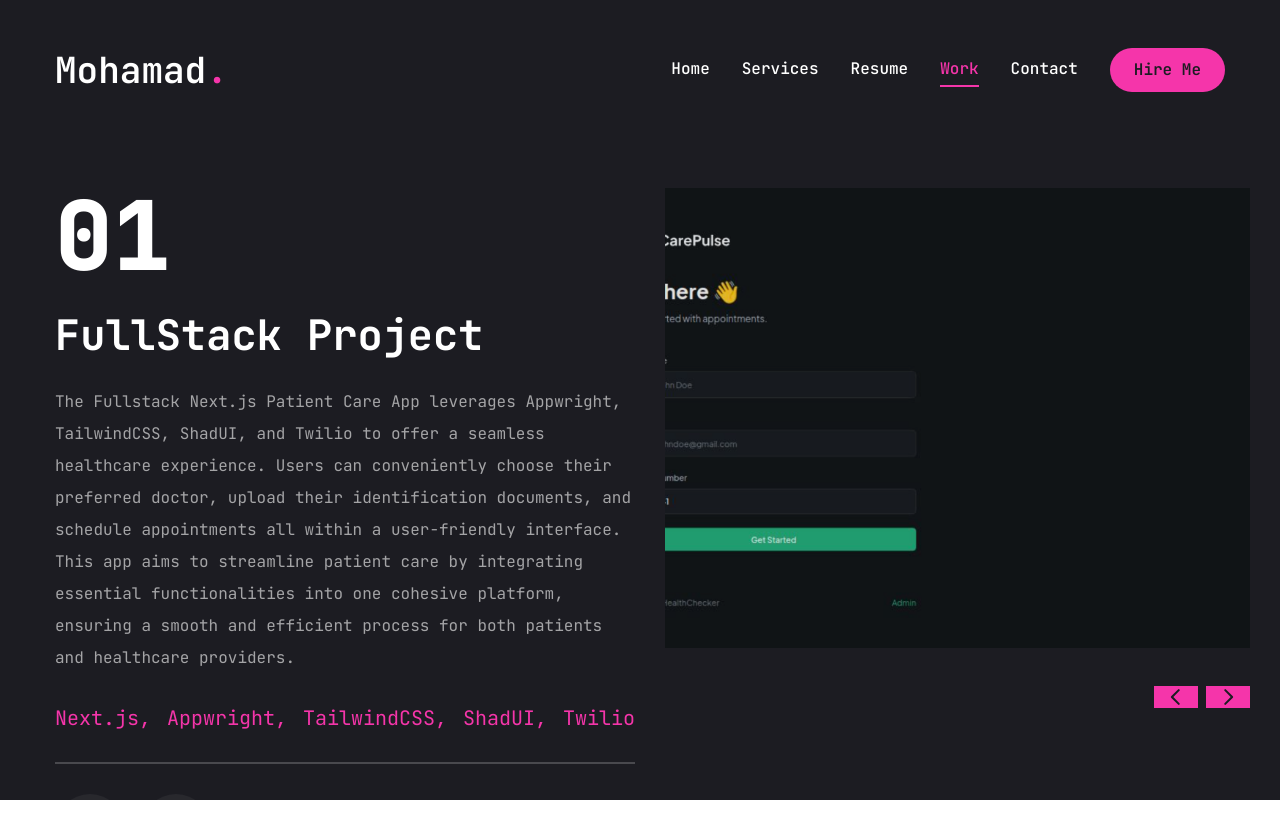
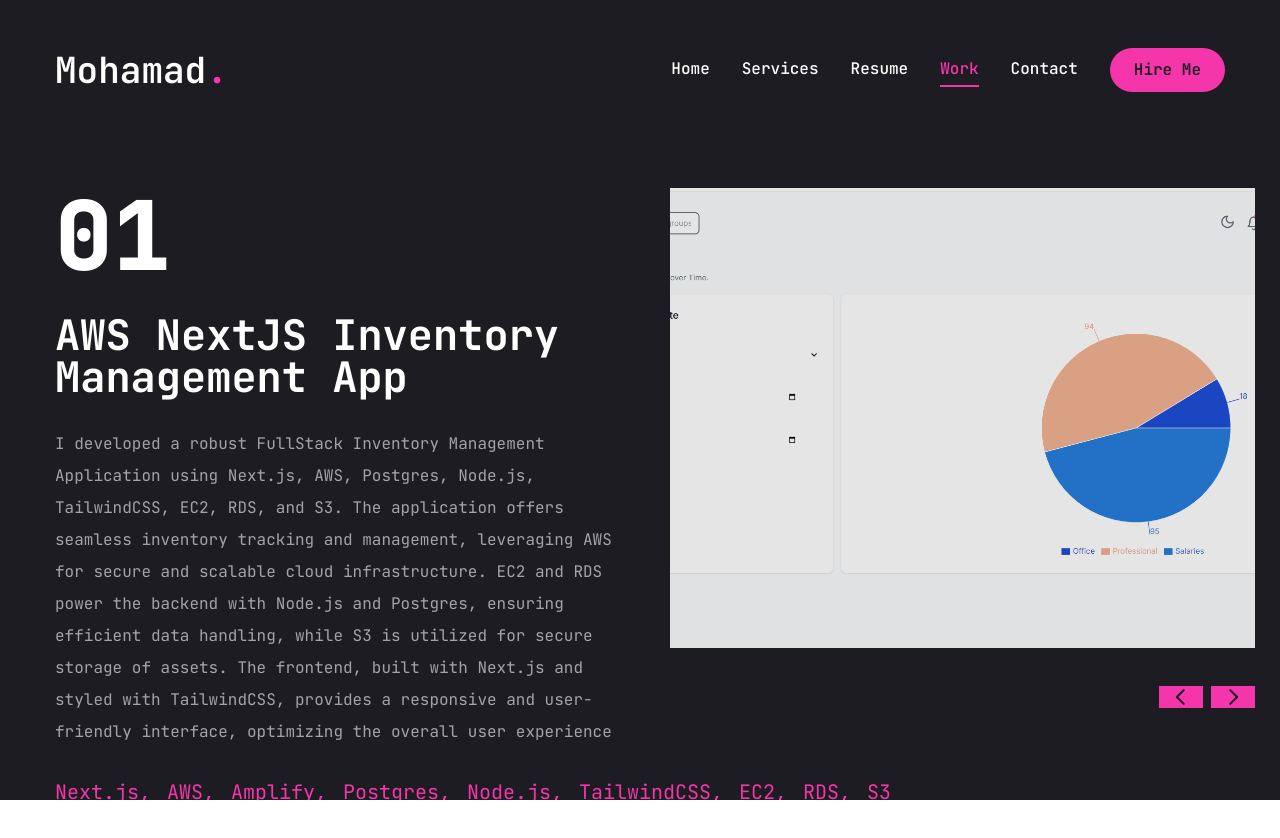
Before and after one commit to MoAlhaddad/MoPortfolio, a Next.js app: page /work in a window 1280 px wide. Shown: the top 838 px of the page. Built offline with nearby package versions, Linux system fonts and the light colour scheme.

Commit message:
added new project to repo

```diff
--- a/app/work/page.jsx
+++ b/app/work/page.jsx
@@ -10,9 +10,30 @@ import Link from "next/link";
 import Image from "next/image";
 
 const projects = [
+  {
+    num: '01',
+    category: 'Fullstack',
+    title: 'AWS NextJS Inventory Management App',
+    description: 'I developed a robust FullStack Inventory Management Application using Next.js, AWS, Postgres, Node.js, TailwindCSS, EC2, RDS, and S3. The application offers seamless inventory tracking and management, leveraging AWS for secure and scalable cloud infrastructure. EC2 and RDS power the backend with Node.js and Postgres, ensuring efficient data handling, while S3 is utilized for secure storage of assets. The frontend, built with Next.js and styled with TailwindCSS, provides a responsive and user-friendly interface, optimizing the overall user experience',
+    stack: [
+      { name: "Next.js" },
+      { name: "AWS" },
+      { name: "Amplify"},
+      { name: "Postgres" },
+      { name: "Node.js" },
+      { name: "TailwindCSS" },
+      { name: "EC2" },
+      { name: "RDS" },
+      { name: "S3" }
+    ],
+    image: '/assets/work/inventorymanagement.png',
+    live: 'https://main.dekg54drqm74u.amplifyapp.com/',
+    github: 'https://github.com/MoAlhaddad/AWS-NextJS-Inventory-App'
+
+  },
 
   {
-    num: '01',
+    num: '02',
     category: 'FullStack',
     title: 'Patient Admin Managment App',
     description: "The Fullstack Next.js Patient Care App leverages Appwright, TailwindCSS, ShadUI, and Twilio to offer a seamless healthcare experience. Users can conveniently choose their preferred doctor, upload their identification documents, and schedule appointments all within a user-friendly interface. This app aims to streamline patient care by integrating essential functionalities into one cohesive platform, ensuring a smooth and efficient process for both patients and healthcare providers.",
@@ -29,7 +50,7 @@ const projects = [
 
   },
   {
-    num: '02',
+    num: '03',
     category: 'FullStack',
     title: 'Ai Content Generator App',
     description: "Introducing my Fullstack Next.js AI Content Creator app! This innovative solution leverages Next.js for fast web applications, Drizzle Database for efficient data management, Gemini API for AI-driven content generation, TailwindCSS for responsive design, and Clerk for secure authentication. Generate high-quality content effortlessly, enjoy a seamless cross-device experience, and manage users securely. Perfect for marketers, bloggers, and business owners. Create engaging content with ease!",
@@ -40,7 +61,7 @@ const projects = [
 
   },
   {
-    num: '03',
+    num: '04',
     category: 'Frontend',
     title: 'Youtube Clone',
     description: "This YouTube Clone application, built with React and utilizing the YouTube API, offers users a seamless video streaming experience. The app mimics core YouTube functionalities, allowing users to search for videos, view detailed information, and watch their favorite content directly within the app. It features a responsive and intuitive interface, complete with video recommendations, trending videos, and user comments. Designed to provide a familiar yet unique experience, this clone app ensures users can enjoy and discover videos with ease.",
@@ -50,7 +71,7 @@ const projects = [
     github: 'https://github.com/MoAlhaddad/StealthYoutubeclone'
   },
   {
-    num: '04',
+    num: '05',
     category: 'Frontend',
     title: 'React Excerise App ',
     description: "This React fitness application leverages the ExerciseDB API to provide users with a comprehensive and dynamic platform for their workout needs. The app allows users to explore a wide range of exercises, complete with detailed descriptions and visual demonstrations of each exercise motion. Users can search for specific exercises, filter by muscle groups or equipment, and save their favorite routines. With a clean, user-friendly interface, the app ensures an engaging and efficient fitness experience for users of all levels",
@@ -60,7 +81,7 @@ const projects = [
     github: 'https://github.com/MoAlhaddad/Stealth-fitness-app'
   },
   {
-    num: '05',
+    num: '06',
     category: 'Frontend',
     title: 'Old Nextjs Portifolio Website ',
     description: "This portfolio website, developed with Next.js, showcases your projects and skills in a professional and visually appealing manner. Featuring a clean and modern design, the site includes sections for your bio, work experience, projects, and contact information. Each project is detailed with descriptions, technologies used, and links to live demos or repositories. The site leverages Next.js's server-side rendering for fast loading times and improved SEO, ensuring an optimal user experience for visitors. Perfect for highlighting your expertise and attracting potential clients or employers.",
@@ -70,7 +91,7 @@ const projects = [
     github: 'https://github.com/MoAlhaddad/next-portfolio'
   },
 {
-    num: '06',
+    num: '07',
     category: 'FullStack',
     title: 'Capstone JobSearch Application',
     description:"This job search application, developed as a capstone project using the MERN stack, utilizes the Adzuna API to collect and retrieve comprehensive job data, including historical data, full job details, and standardized job titles. On the frontend, React and antd are employed for styling and formatting, while Redux manages the application's state. Axios handles asynchronous HTTP requests, and react-router-dom with Toastify enhance navigation and user feedback.The backend features robust user authentication using bcrypt and jsonwebtoken, and Mongoose is used for managing the job data in a MongoDB database. Postman was instrumental in testing the API routes and performing CRUD operations. The application allows users to create accounts, log in, search for jobs, filter results, and save jobs for future reference, offering a seamless and secure job search experience.",
@@ -91,7 +112,7 @@ const projects = [
 
 },
 {
-  num: '07',
+  num: '08',
   category: 'FullStack',
   title: 'Capstone WineSearch Application',
   description: "This FullStack Wine Search application, built with React, provides users with an intuitive platform to search and filter wines. Leveraging the power of the React Table library, the app offers advanced sorting, filtering, and pagination features to enhance the user experience. Material-UI is used for the design and layout, ensuring a clean and responsive interface. The application integrates various wine APIs to fetch comprehensive wine data and uses optional chaining for safer data handling. Additionally, SQLTabs is utilized for database management, making the backend robust and efficient. This project demonstrates the effective use of modern web technologies to create a seamless and engaging wine search experience.",
@@ -133,7 +154,7 @@ const Work = () => {
                 {project.num}
               </div>
               {/**Project category */}
-              <h2 className="text-[42px] font-bold leading-none text-white group-hover:text-accent transition-all duration-500 capitalize">{project.category} Project</h2>
+              <h2 className="text-[42px] font-bold leading-none text-white group-hover:text-accent transition-all duration-500 capitalize">{project.title} </h2>
               {/**Project description */}
               <p className="text-white/60">{project.description}</p>
               {/**Stack */}
```
Also changed, not shown: public/assets/work/inventorymanagement.png (added).
